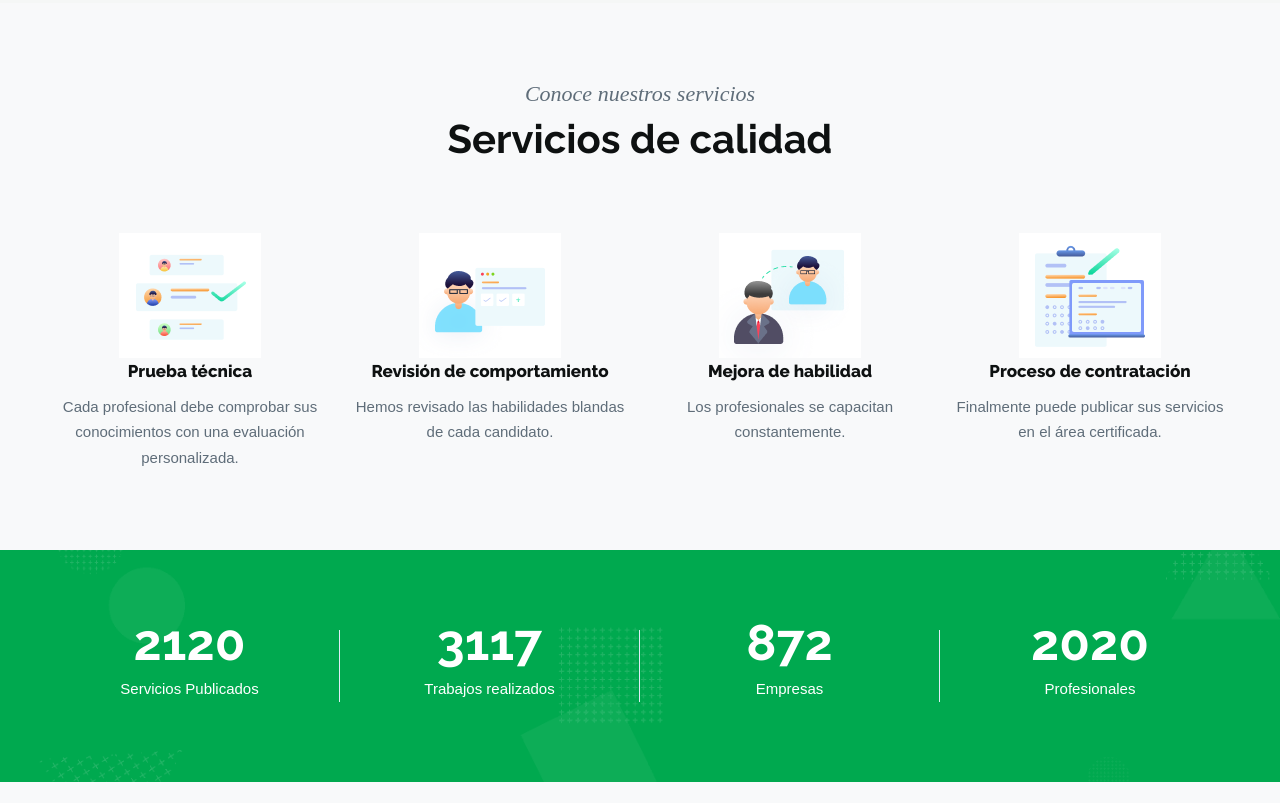
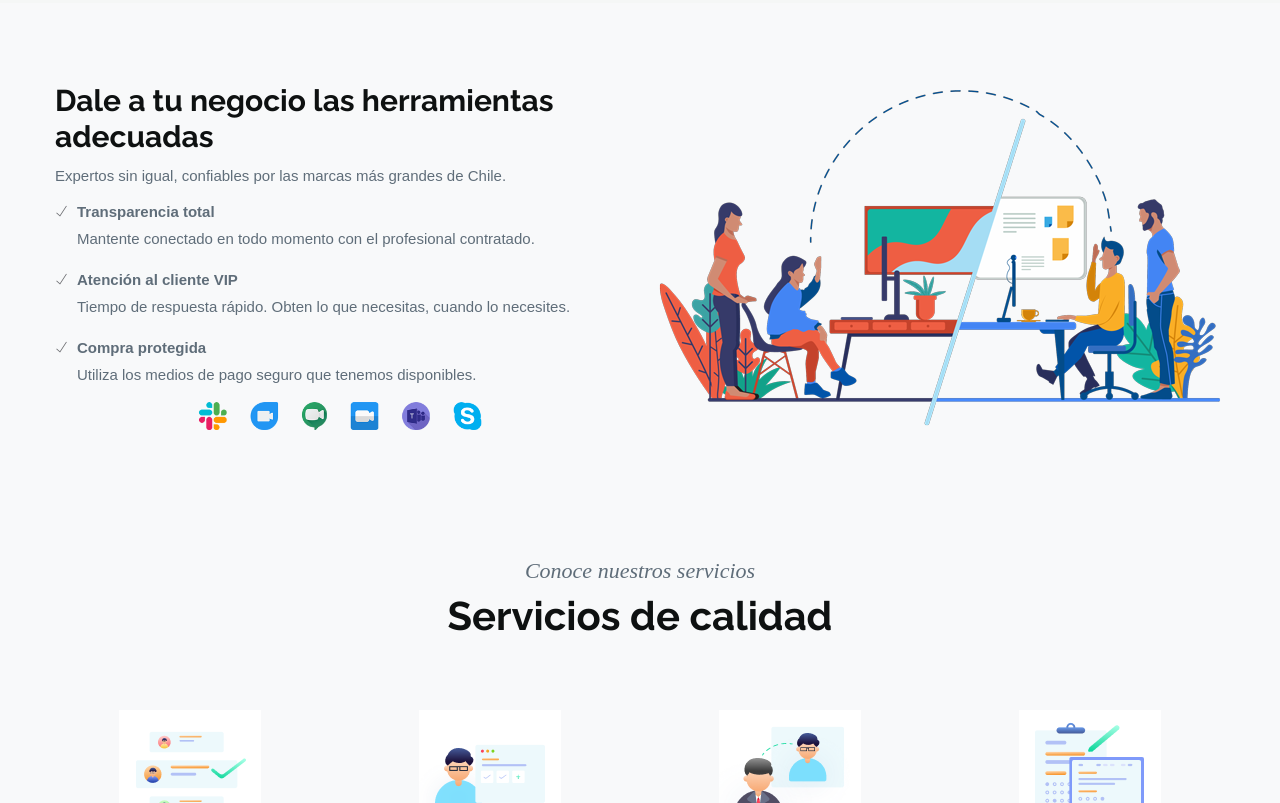
Before and after one commit to boyarzun/pxq, a plain HTML site: page index.html in a window 1280 px wide. Shown: the part 2797-3600 px from the top of the page. Drawn offline with Linux system fonts and the light colour scheme; a web font is replaced by a local one.

Commit message:
-Modified: index.html -Added: video call section.

```diff
--- a/index.html
+++ b/index.html
@@ -1001,6 +1001,40 @@
 			</div>
 		</section>
 		<!-- ============================ Agency Start ================================== -->
+
+		<!-- ============================ Video Call Start ================================== -->
+		<section class="min-sec">
+			<div class="container">
+
+				<div class="row">
+					<div class="col-md-6">
+						<h2>Dale a tu negocio las herramientas adecuadas</h2>
+						<p>Expertos sin igual, confiables por las marcas más grandes de Chile.</p>
+						<ul class="lists lists-3">
+							<li>
+								<strong>Transparencia total</strong>
+								<p>Mantente conectado en todo momento con el profesional contratado.</p>
+							</li>
+							<li>
+								<strong>Atención al cliente VIP</strong>
+								<p>Tiempo de respuesta rápido. Obten lo que necesitas, cuando lo necesites.</p>
+							</li>
+							<li>
+								<strong>Compra protegida</strong>
+								<p>Utiliza los medios de pago seguro que tenemos disponibles.</p>
+							</li>
+						</ul>
+						<div class="text-center">
+							<img src="assets/img/videocall-apps.png" width="285px" alt="">
+						</div>
+					</div>
+					<div class="col-md-6">
+						<img src="assets/img/videocall.png" width="100%" alt="">
+					</div>
+				</div>
+			</div>
+		</section>
+		<!-- ============================ Video Call End ================================== -->
 
 		<!-- ============================ Step How To Use Start ================================== -->
 		<section class="min-sec">
```
Also changed, not shown: assets/img/videocall-apps.png (added), assets/img/videocall.png (added).
